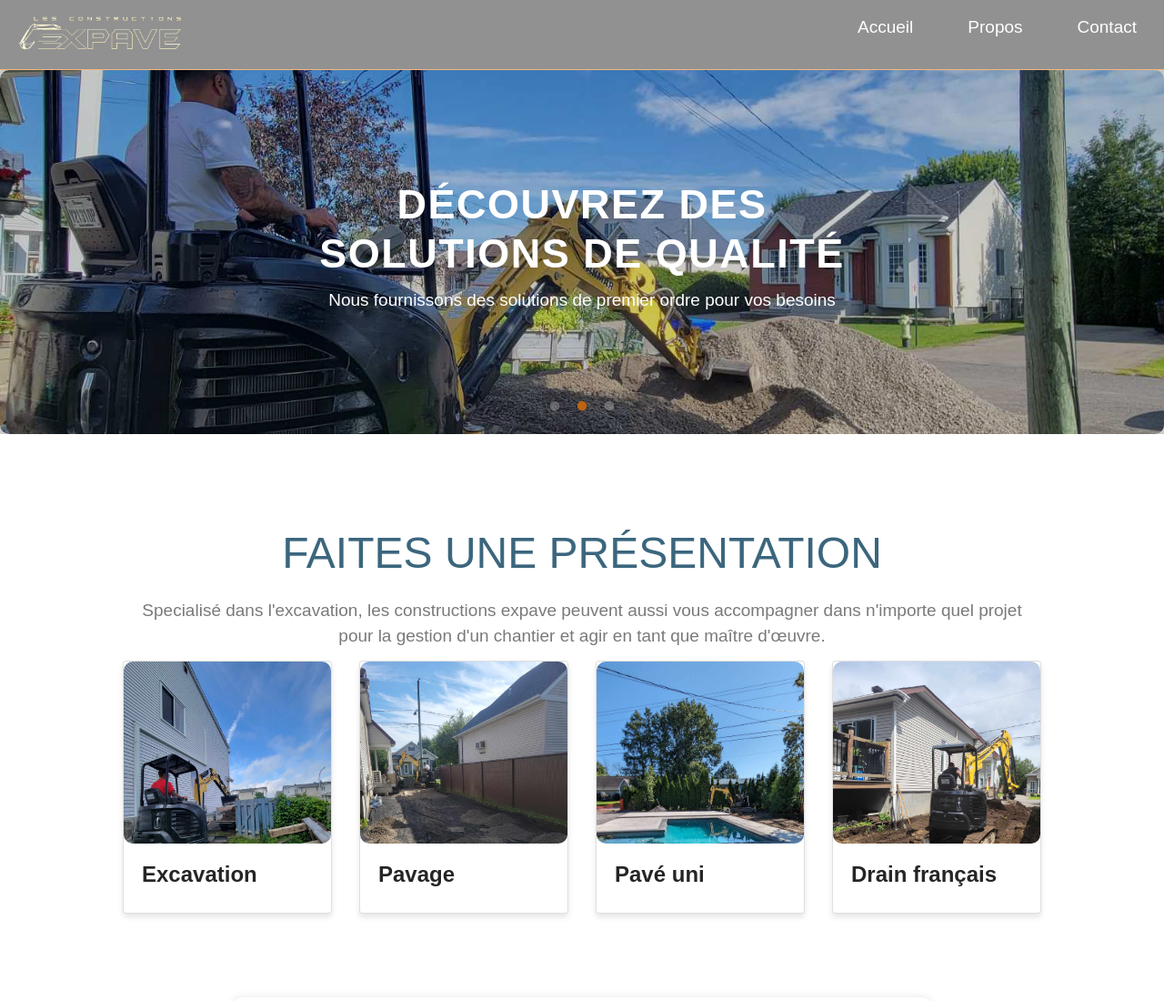
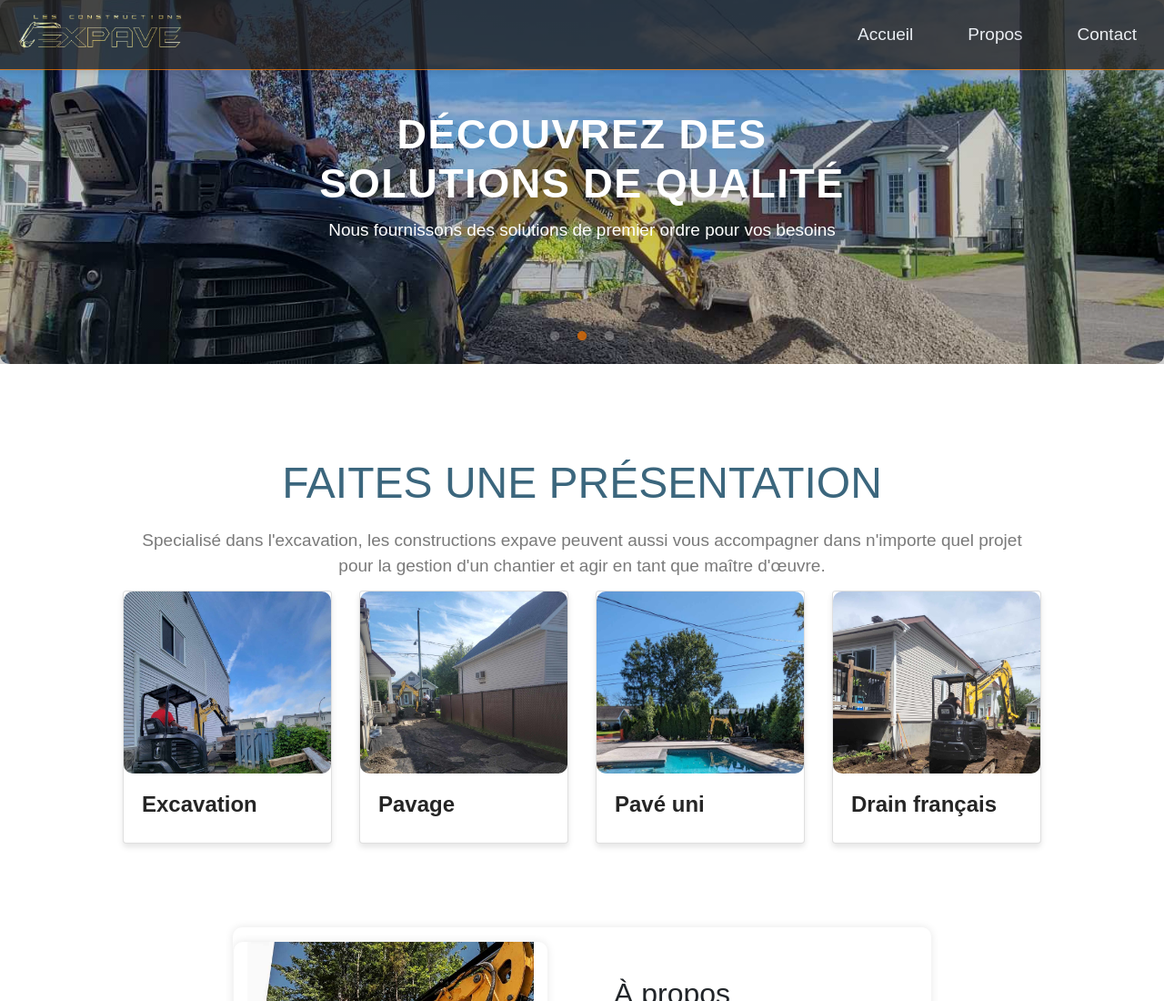
Before and after one commit to PhArObiS/ExcavationExpave, a plain HTML site: page index.html in a window 1280 px wide. Shown: the top 1100 px of the page at 91% size. Drawn offline with nearby package versions, Linux system fonts and the light colour scheme.

Commit message:
Navbar opacity

```diff
--- a/css/styles.css
+++ b/css/styles.css
@@ -45,30 +45,18 @@
 }
 
 /* Navbar Styles */
-nav ul li img {
-    width: 200px; /* Adjust the width as needed */
-    height: auto; /* Maintain aspect ratio */
-    margin-right: 10px; /* Add some spacing */
-    border-radius: 5px; /* Add rounded corners if desired */
-    text-decoration: none;
-    padding-top: 20px;
-    filter: brightness(200%); /* Adjust the percentage to make it brighter */
-}
-
-nav ul li.logo img {
-    width: 200px;
-    height: auto;
-    margin-right: 10px;
-    padding-left: 20px;;
-    text-decoration: none;
-    filter: brightness(200%);
-}
-
 nav {
     background-color: var(--dark-color);
     border-bottom: 1px solid var(--main-color);
     transition: top 0.3s var(--trans-ease);
     box-shadow: 3px 3px 5px rgba(0, 0, 0, 0.1);
+
+    position: fixed;
+    width: 100%;
+    z-index: 1000;
+    opacity: 1; /* Initial opacity */
+    transition: opacity 0.5s;
+
 }
 
 nav ul {
@@ -79,6 +67,7 @@
     justify-content: flex-end;
     width:100%;
     height: 60px;
+    padding-top: 1rem;
 
 
     /* display: flex;
@@ -95,6 +84,27 @@
     height: 50px;
 
 } */
+
+nav ul li img {
+    width: 200px; /* Adjust the width as needed */
+    height: auto; /* Maintain aspect ratio */
+    margin-right: 10px; /* Add some spacing */
+    border-radius: 5px; /* Add rounded corners if desired */
+    text-decoration: none;
+    padding-top: 20px;
+    filter: brightness(200%); /* Adjust the percentage to make it brighter */
+}
+
+nav ul li.logo img {
+    width: 200px;
+    height: auto;
+    margin-right: 10px;
+    padding-left: 20px;
+    padding-bottom: 20px;
+    text-decoration: none;
+    filter: brightness(200%);
+}
+
 
 nav a {
     height: 100%;
@@ -137,7 +147,7 @@
     align-items:flex-start;
     justify-content: flex-start;
 
-    background-color: rgba(255, 255, 255, 0.2);
+    background-color: rgba(64, 63, 63, 0.2);
     backdrop-filter: blur(10px);
 }
 
@@ -147,7 +157,9 @@
 
 .sidebar a {
     width: 100%;
-    color: var(--dark-color);
+    color: var(--light-color);
+    padding-top: 4px;
+    padding-top: 4px;
 
 
 }
@@ -174,7 +186,6 @@
 
     }
 }
-
 /* Image Slider Styles */
 #image-slider {
     width: 100%;
--- a/index.html
+++ b/index.html
@@ -19,7 +19,7 @@
 </head>
 
 <body>
-    <nav id="nav">
+    <nav id="nav" class="fixed-navbar">
         <!-- Sidebar navigation -->
         <ul class="sidebar">
             <li onclick="hideSidebar()"><a href="#"><svg xmlns="http://www.w3.org/2000/svg" height="26" viewBox="0 -960 960 960" width="26" fill="var(--light-color)"><path d="m256-200-56-56 224-224-224-224 56-56 224 224 224-224 56 56-224 224 224 224-56 56-224-224-224 224Z"/></svg></a></li>
--- a/js/script.js
+++ b/js/script.js
@@ -96,6 +96,31 @@
   sidebar.style.display = 'none'
 }
 
+// Add the following JavaScript code to your existing script.js or create a new one
+
+document.addEventListener("DOMContentLoaded", function () {
+  const nav = document.getElementById("nav");
+  let prevScrollpos = window.pageYOffset;
+
+  window.onscroll = function () {
+    const currentScrollPos = window.pageYOffset;
+    if (prevScrollpos > currentScrollPos) {
+      nav.style.opacity = "1";
+    } else {
+      nav.style.opacity = "0.8"; // Adjust the desired opacity when scrolling down
+    }
+    prevScrollpos = currentScrollPos;
+
+    // Add or remove 'scrolled' class based on scroll position
+    if (currentScrollPos > 50) {
+      nav.classList.add("scrolled");
+    } else {
+      nav.classList.remove("scrolled");
+    }
+  };
+});
+
+
 // MiniScreenNavButton
 // const toggleBtn = document.querySelector(".toggle-btn");
 // const navmenu = document.querySelector(".nav-menu");
```
